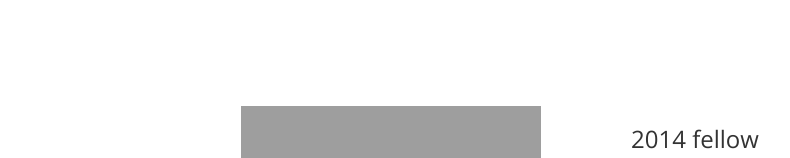
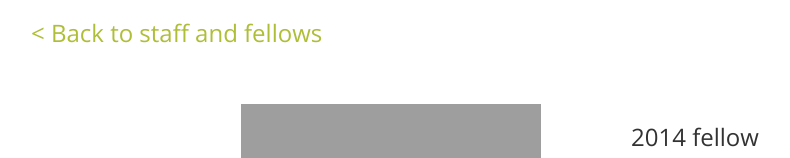
Before and after one commit to aliyarahman/betterhomepage, a Django app: page /fellow/1/ in a window 1280 px wide. Shown: the part 110-268 px from the top of the page, without its empty margins (24-814 px from the left). Run offline with Django 3.2, Linux system fonts and the light colour scheme; data that the repository does not hold is empty; parts of the project's set-up code (start-up, migrations or seed data) failed here and were passed over; some libraries are stand-ins or nearby versions.

Commit message:
Updated links on staff and fellow pages

```diff
--- a/app/templates/board_chair.html
+++ b/app/templates/board_chair.html
@@ -8,7 +8,7 @@
     <div class="container">
           <div class = "row">
                  <a href="{% url 'staff_fellows' %}">
-                 <h3><span class="glyphicon glyphicon-chevron-left"></span> Back to staff and fellows</h3>
+                 <h3 class="presslink"><  Back to staff and fellows</h3>
                 </a>
           </div>
     </div>
--- a/app/templates/executive_director.html
+++ b/app/templates/executive_director.html
@@ -8,7 +8,7 @@
     <div class="container">
           <div class = "row">
           	     <a href="{% url 'staff_fellows' %}">
- 				 <h3><span class="glyphicon glyphicon-chevron-left"></span> Back to staff and fellows</h3>
+ 				 <h3 class="presslink"><  Back to staff and fellows</h3>
 				</a>
 		  </div>
     </div>
--- a/app/templates/fellow.html
+++ b/app/templates/fellow.html
@@ -8,7 +8,7 @@
     <div class="container">
           <div class = "row">
           	     <a href="{% url 'staff_fellows' %}">
- 				 <h3><span class="glyphicon glyphicon-chevron-left"></span> Back to staff and fellows</h3>
+ 				 <h3 class="presslink"><  Back to staff and fellows</h3>
 				</a>
 		  </div>
     </div>
--- a/app/templates/program_director.html
+++ b/app/templates/program_director.html
@@ -8,7 +8,7 @@
     <div class="container">
           <div class = "row">
           	     <a href="{% url 'staff_fellows' %}">
- 				 <h3><span class="glyphicon glyphicon-chevron-left"></span> Back to staff and fellows</h3>
+ 				 <h3 class="presslink"><  Back to staff and fellows</h3>
 				</a>
 		  </div>
     </div>
```
